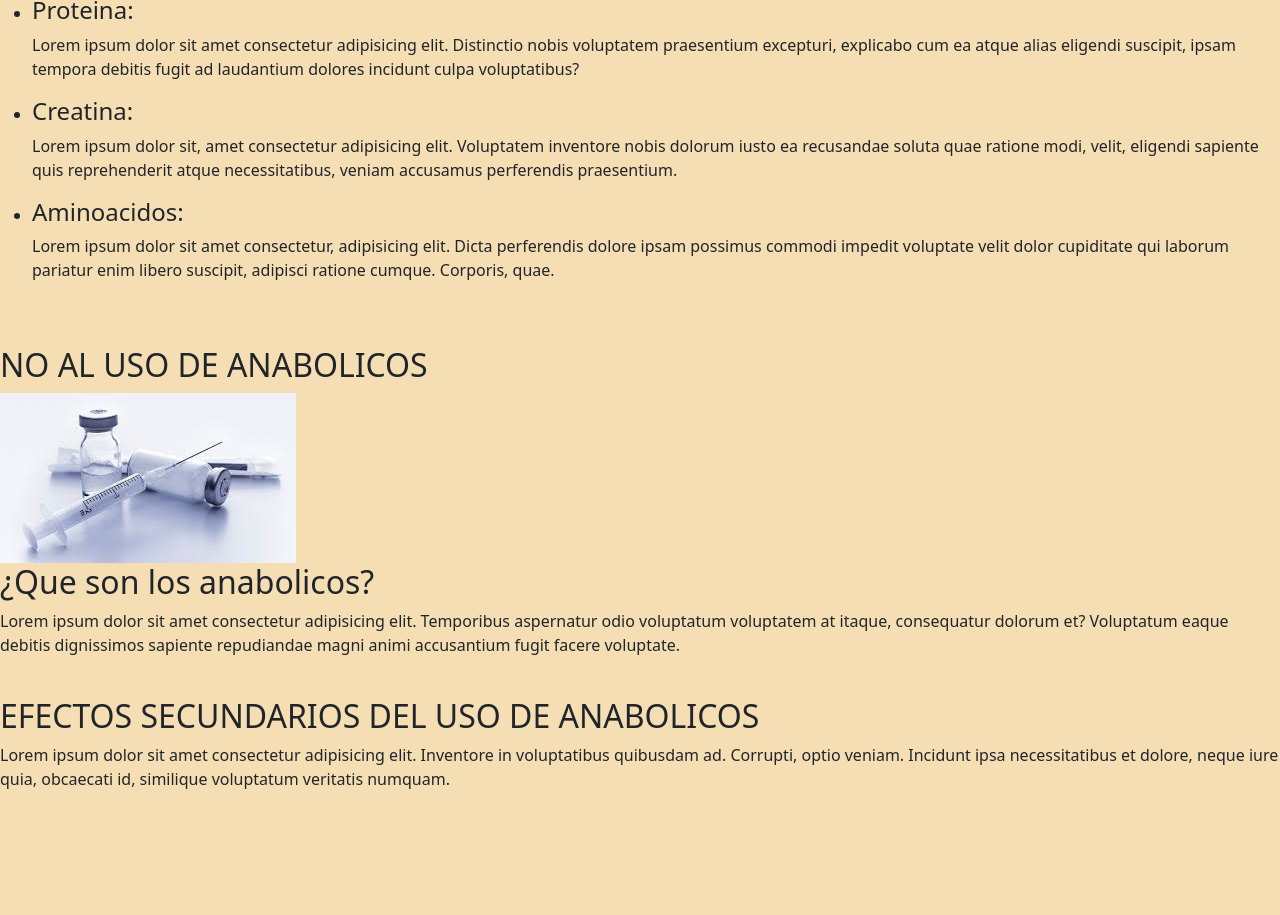
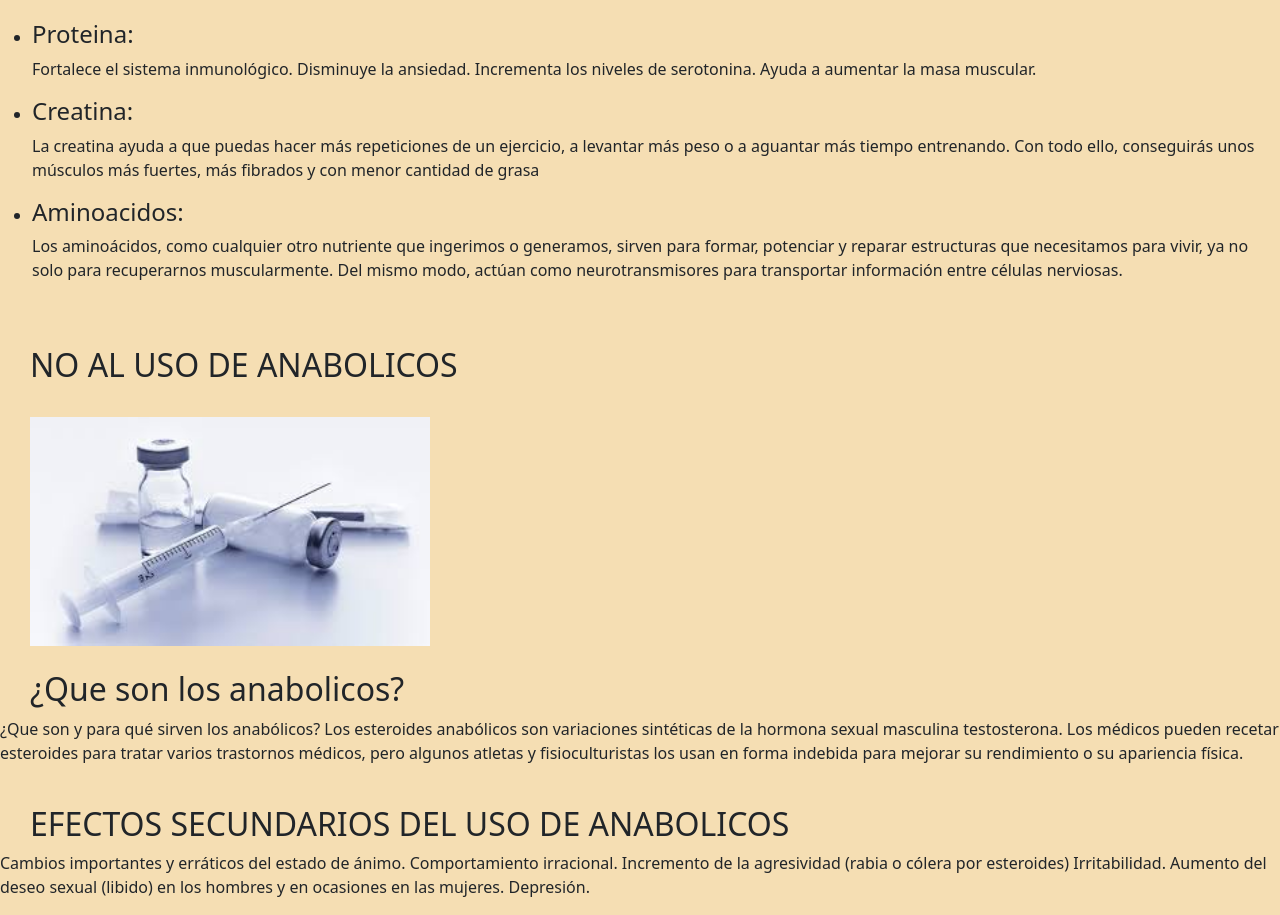
Before and after one commit to EvaristoCornejo/desafio07, a plain HTML site: page paginas/suplementos.html in a window 1280 px wide. Shown: the part 1449-2364 px from the top of the page. Before the commit the page ends 2256 px from the top, so only its background shows below. Drawn offline with nearby package versions, Linux system fonts and the light colour scheme.

Commit message:
cambios visuales

```diff
--- a/archivo.css
+++ b/archivo.css
@@ -29,8 +29,8 @@ body{background-color: wheat;}
 .cuando-supl{position: relative;left: 180px;}
 .div1,.div2,.div3{width: 330px;height: 330px;}
 .sup-si{position: relative;left: 310px;}
-
-
+.anabolicos{width: 400px;position: relative;left: 30px;}
+.sup-no,.info-anabol-1, .ana-boli{position: relative; left: 30px;}
 
 
 
--- a/paginas/suplementos.html
+++ b/paginas/suplementos.html
@@ -32,13 +32,13 @@
  <main>
 <h1 class="suplemento-tit">EL BUEN USO DE LOS SUPLEMENTOS</h1>
 <img class="intro-suplementos" src="../imagenes/intro-supl.jpg" alt="jpg">
-<p>Lorem ipsum dolor sit amet consectetur adipisicing elit. Nihil sint maxime, error hic itaque voluptatem expedita aperiam iure, explicabo vel nulla repudiandae at harum tempora atque iste incidunt? Consequuntur, iste?</p>
+<p>Para ello repartiremos la dosis a lo largo de la jornada entre las comidas principales. A la hora de tomar un suplemento u otro hay que respetar unos momentos específicos para ingerirlos. Por ejemplo, algunos como el cartílago de tiburón o los aminoácidos deben tomarse dos horas antes o después de comer.</p>
 <hr>
 <br>
 <br>
 <br>
 <h2 class="cuando-supl">¿Cuando es necesario utilizar suplementos?</h2>
-<p>Lorem ipsum dolor sit amet consectetur adipisicing elit. Sit similique praesentium aliquam fuga dolor. Assumenda eius nihil, incidunt reprehenderit enim odit esse provident, maxime et harum officia fugit velit consectetur!</p>
+<p>El uso de los suplementos son necesarios en situaciones tales como, el embarazo, el crecimiento acelerado en la infancia y la adolescencia, el ejercicio físico intenso, la convalecencia de enfermedades o la presencia de circunstancias como el frio intenso, el calor extremo, la sobrecarga de trabajo intelectual o el estrés aumentan sus necesidades</p>
 <br>
 <br>
 <br>
@@ -51,20 +51,28 @@
 </div>
 <br>
 <ul class="supl-recomendados">
-    <li class="proteina"><h4>Proteina:</h4><p>Lorem ipsum dolor sit amet consectetur adipisicing elit. Distinctio nobis voluptatem praesentium excepturi, explicabo cum ea atque alias eligendi suscipit, ipsam tempora debitis fugit ad laudantium dolores incidunt culpa voluptatibus?</p></li>
-    <li class="creatina"><h4>Creatina:</h4><p>Lorem ipsum dolor sit, amet consectetur adipisicing elit. Voluptatem inventore nobis dolorum iusto ea recusandae soluta quae ratione modi, velit, eligendi sapiente quis reprehenderit atque necessitatibus, veniam accusamus perferendis praesentium.</p></li>
-    <li class="aminoacidos"><h4>Aminoacidos:</h4><p>Lorem ipsum dolor sit amet consectetur, adipisicing elit. Dicta perferendis dolore ipsam possimus commodi impedit voluptate velit dolor cupiditate qui laborum pariatur enim libero suscipit, adipisci ratione cumque. Corporis, quae.</p></li>
+    <li class="proteina"><h4>Proteina:</h4><p>Fortalece el sistema inmunológico. Disminuye la ansiedad. Incrementa los niveles de serotonina. Ayuda a aumentar la masa muscular.</p></li>
+    <li class="creatina"><h4>Creatina:</h4><p>La creatina ayuda a que puedas hacer más repeticiones de un ejercicio, a levantar más peso o a aguantar más tiempo entrenando. Con todo ello, conseguirás unos músculos más fuertes, más fibrados y con menor cantidad de grasa</p></li>
+    <li class="aminoacidos"><h4>Aminoacidos:</h4><p>Los aminoácidos, como cualquier otro nutriente que ingerimos o generamos, sirven para formar, potenciar y reparar estructuras que necesitamos para vivir, ya no solo para recuperarnos muscularmente. Del mismo modo, actúan como neurotransmisores para transportar información entre células nerviosas.</p></li>
 </ul>
 <br>
 <br>
 <h2 class="sup-no">NO AL USO DE ANABOLICOS</h2>
+<br>
 <img class="anabolicos" src="../imagenes/anabolicos.jpg" alt="jpg">
 <br>
+<br>
 <h2 class="info-anabol-1">¿Que son los anabolicos?</h2>
-<p>Lorem ipsum dolor sit amet consectetur adipisicing elit. Temporibus aspernatur odio voluptatum voluptatem at itaque, consequatur dolorum et? Voluptatum eaque debitis dignissimos sapiente repudiandae magni animi accusantium fugit facere voluptate.</p>
+<p>¿Que son y para qué sirven los anabólicos?
+  Los esteroides anabólicos son variaciones sintéticas de la hormona sexual masculina testosterona. Los médicos pueden recetar esteroides para tratar varios trastornos médicos, pero algunos atletas y fisioculturistas los usan en forma indebida para mejorar su rendimiento o su apariencia física.</p>
 <br>
-<h2>EFECTOS SECUNDARIOS DEL USO DE ANABOLICOS</h2>
-<p>Lorem ipsum dolor sit amet consectetur adipisicing elit. Inventore in voluptatibus quibusdam ad. Corrupti, optio veniam. Incidunt ipsa necessitatibus et dolore, neque iure quia, obcaecati id, similique voluptatum veritatis numquam.</p>
+<h2 class="ana-boli">EFECTOS SECUNDARIOS DEL USO DE ANABOLICOS</h2>
+<p>Cambios importantes y erráticos del estado de ánimo.
+  Comportamiento irracional.
+  Incremento de la agresividad (rabia o cólera por esteroides)
+  Irritabilidad.
+  Aumento del deseo sexual (libido) en los hombres y en ocasiones en las mujeres.
+  Depresión.</p>
 </main>
     <script src="https://cdn.jsdelivr.net/npm/bootstrap@5.1.3/dist/js/bootstrap.bundle.min.js" integrity="sha384-ka7Sk0Gln4gmtz2MlQnikT1wXgYsOg+OMhuP+IlRH9sENBO0LRn5q+8nbTov4+1p" crossorigin="anonymous"></script>
 </body>
```
Also changed, not shown: index.html (+1 -1 lines), paginas/alimentacion.html (+2 -2 lines), paginas/deportes.html (+4 -3 lines), paginas/sueño.html (+5 -4 lines).
